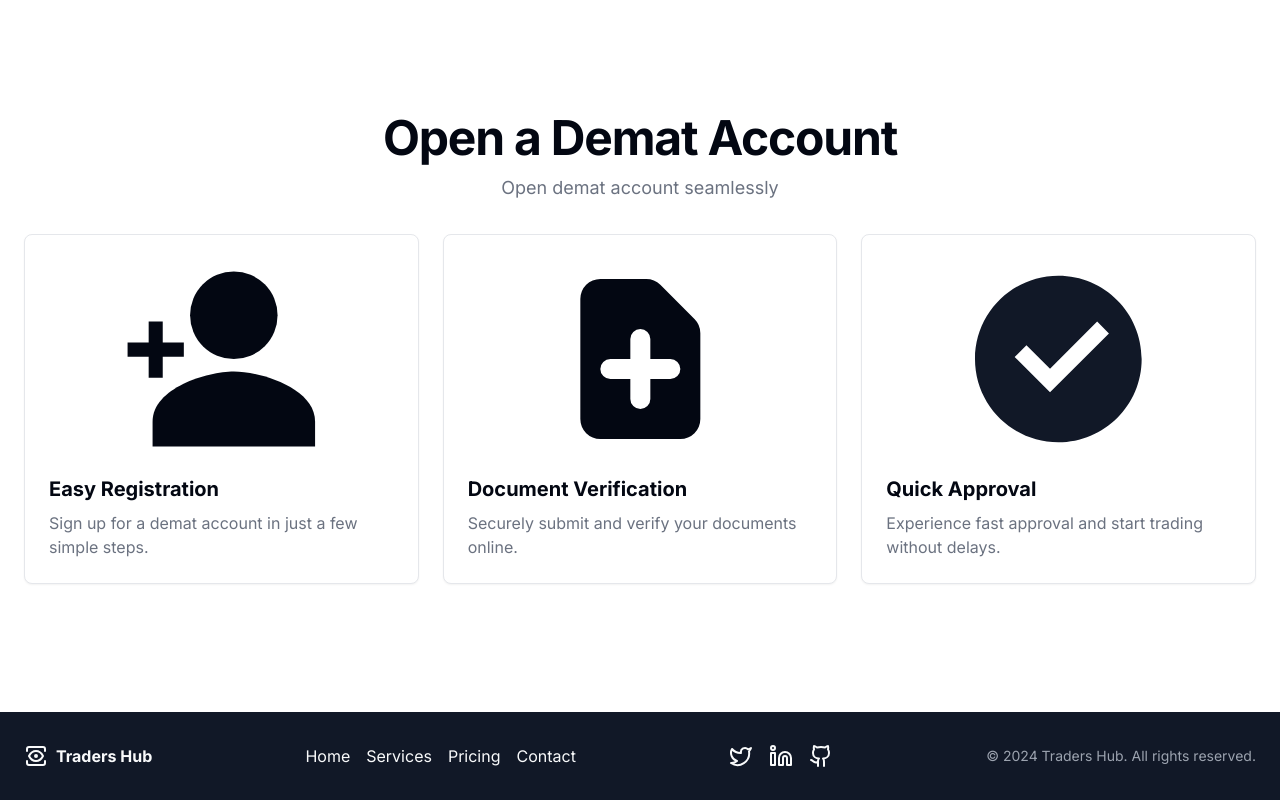
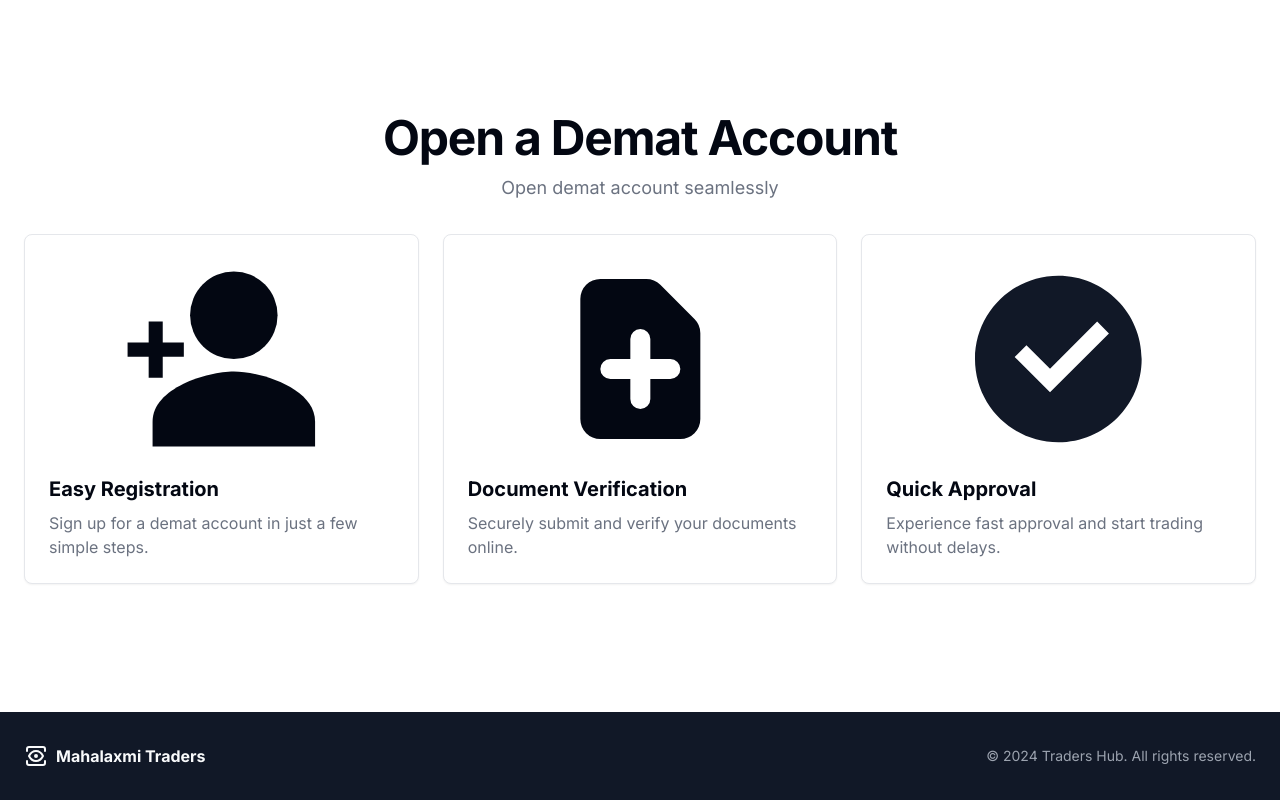
Before and after one commit to hkrhemendra/mahalaxmi_traders, a Next.js app: page / in a window 1280 px wide. Shown: the part 1773-2573 px from the top of the page. Built offline with nearby package versions, Linux system fonts and the light colour scheme; no server answers.

Commit message:
footer fixed

```diff
--- a/src/components/footer/page.tsx
+++ b/src/components/footer/page.tsx
@@ -6,23 +6,9 @@ export default function Footer() {
     <div className="container mx-auto flex flex-col items-center gap-6 px-4 md:flex-row md:justify-between md:px-6">
       <div className="flex items-center gap-2">
         <ViewIcon className="h-6 w-6" />
-        <span className="font-bold">Traders Hub</span>
+        <span className="font-bold">Mahalaxmi Traders</span>
       </div>
-      <nav className="flex flex-wrap items-center gap-4">
-        <Link className="hover:underline" href="#">
-          Home
-        </Link>
-        <Link className="hover:underline" href="#">
-          Services
-        </Link>
-        <Link className="hover:underline" href="#">
-          Pricing
-        </Link>
-        <Link className="hover:underline" href="#">
-          Contact
-        </Link>
-      </nav>
-      <div className="flex items-center gap-4">
+      {/* <div className="flex items-center gap-4">
         <Link className="hover:text-gray-400" href="#">
           <TwitterIcon className="h-6 w-6" />
         </Link>
@@ -32,7 +18,7 @@ export default function Footer() {
         <Link className="hover:text-gray-400" href="#">
           <GithubIcon className="h-6 w-6" />
         </Link>
-      </div>
+      </div> */}
       <p className="text-sm text-gray-400">© 2024 Traders Hub. All rights reserved.</p>
     </div>
   </footer>
```
